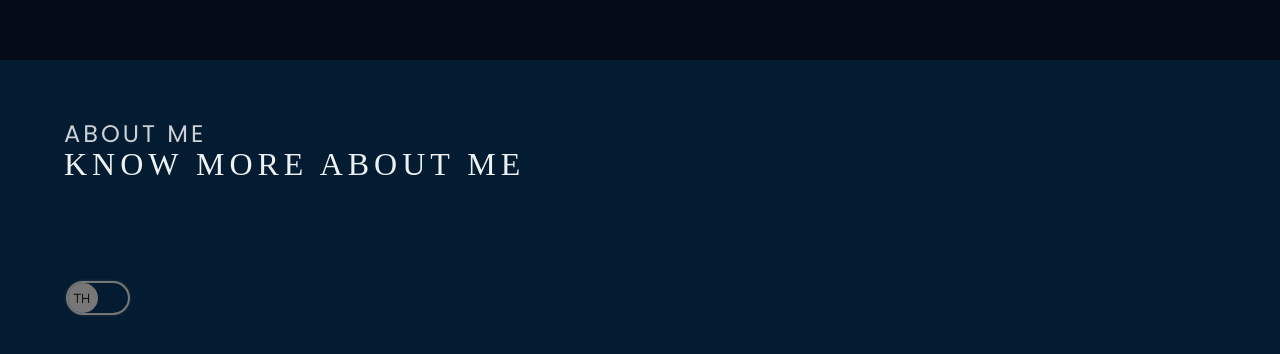
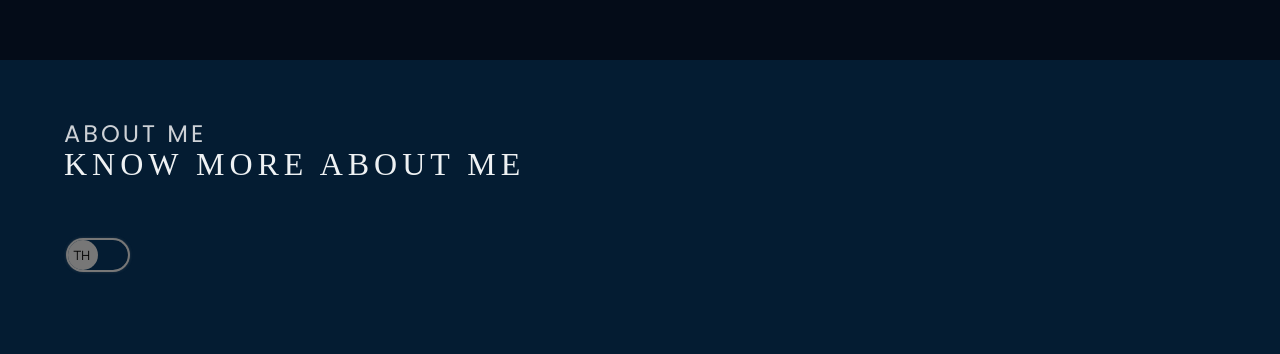
Before and after one commit to Nasaee/my-portfolio, a React (Vite) app: page / in a window 1280 px wide. Shown: the part 2626-2980 px from the top of the page. Built offline with nearby package versions, Linux system fonts and the light colour scheme; no server answers; a web font is replaced by a local one.

Commit message:
adjust switchLanguage button transform: translateY(-100%);

```diff
--- a/src/components/switch/switch.style.js
+++ b/src/components/switch/switch.style.js
@@ -1,6 +1,8 @@
 import { styled } from 'styled-components';
 
 const Style = styled.div`
+  transform: translateY(-100%);
+
   .switch {
     display: inline-block;
     width: 60px;
```
